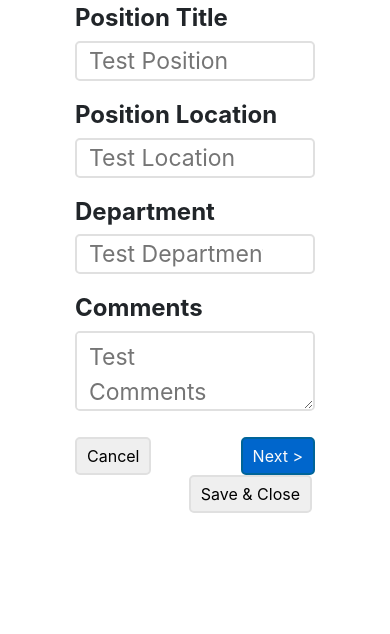
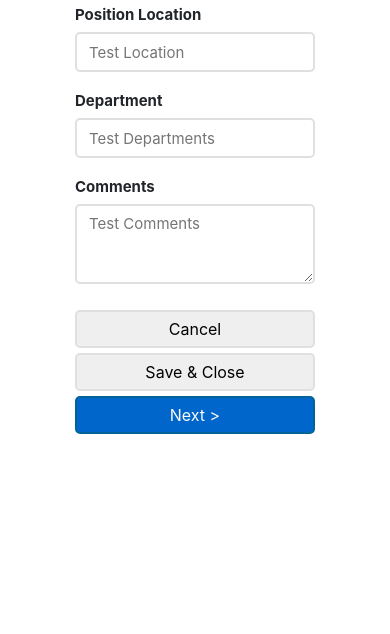
Before and after one commit to andywu0489/smartworks-form, a website built with webpack: page index.html in a window 390 px wide. Shown: the part 210-844 px from the top of the page. Built offline with nearby package versions, Linux system fonts and the light colour scheme.

Commit message:
Add media queries for resposivity

```diff
--- a/assets/styles/index.scss
+++ b/assets/styles/index.scss
@@ -15,7 +15,7 @@ button {
   border: 2px solid rgb(224, 224, 224);
   width: 100%;
   height: 40px;
-  padding-right: 50px;
+  //padding-right: 50px;
   font-size: 23px;
   // outline: none;
   // border-color: none;
@@ -56,15 +56,32 @@ button {
 }
 
 #save {
-  float: right;
+  // float: right;
   margin-right: 3px;
 }
 
 #next {
   border: 2px solid rgb(0, 100, 153);
-  float: right;
+  // float: right;
   background-color: rgb(0, 102, 204);
   color: rgb(250, 250, 250);
+}
+
+.row {
+  display: flex;
+  flex-direction: row;
+  justify-content: space-between;
+  width: 100%;
+  margin: 0;
+}
+
+.column {
+  display: flex;
+  flex-direction: row;
+}
+
+#container {
+  display: flex;
 }
 
 h4 {
@@ -76,3 +93,31 @@ h4 {
   color: red;
   font-weight: 350;
 }
+
+@media only screen and (min-width: 900px) {
+  h1 {font-size: 50px;}
+}
+
+@media only screen and (max-width: 750px) {
+  h1 {font-size: 35px;}
+}
+
+@media only screen and (max-width: 480px) {
+  h1 {font-size: 25px;}
+  h4 {font-size: 15px;}
+  .inputs {font-size: 15px;}
+  #save {float: none;}
+  #next {float: none;}
+  .row {
+    flex-direction: column;
+  }
+  .column {
+    flex-direction: column;
+  }
+  #cancel {
+    width: 100%;
+  }
+  #save {
+    margin: 5px 0;
+  }
+}
--- a/index.html
+++ b/index.html
@@ -1,5 +1,6 @@
 <!DOCTYPE html>
 <html>
+
 <head>
   <title>Task 1</title>
   <meta name="viewport" content="width=device-width, initial-scale=1">
@@ -11,6 +12,7 @@
   <script src="public/vendor.js" type="text/javascript" charset="utf-8" defer></script>
   <script src="public/application.js" type="text/javascript" charset="utf-8" defer></script>
 </head>
+
 <body>
   <h1>Enter Open Position Information</h1>
   <form name='form'>
@@ -26,10 +28,18 @@
     <h4>Comments</h4>
     <textarea name='comment' id='comment' class='inputs' placeholder='Test Comments'></textarea>
     <h4 class='error-msg' id='comment-msg'></h4>
+    <div class='wrapper'>
+      <div class='row'>
+        <div class='colunm'>
           <button id='cancel'>Cancel</button>
+        </div>
+        <div class='column'>
+          <button type='submit' id='save'>Save & Close</button>
           <button type='submit' id='next'>Next ></button>
-        <button type='submit' id='save'>Save & Close</button>
-
+        </div>
+      </div>
+    </div>
   </form>
 </body>
+
 </html>
```
Lines whose indentation alone changed are shown as unchanged.
